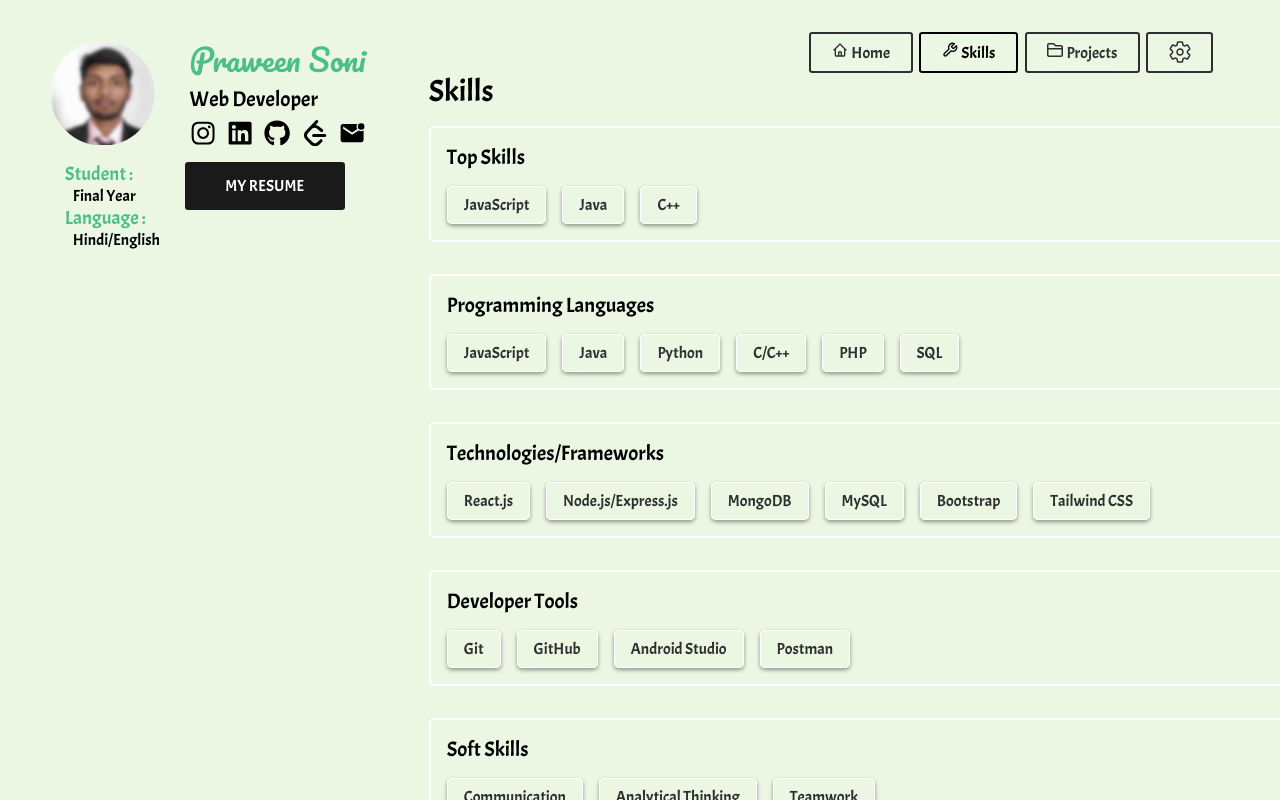
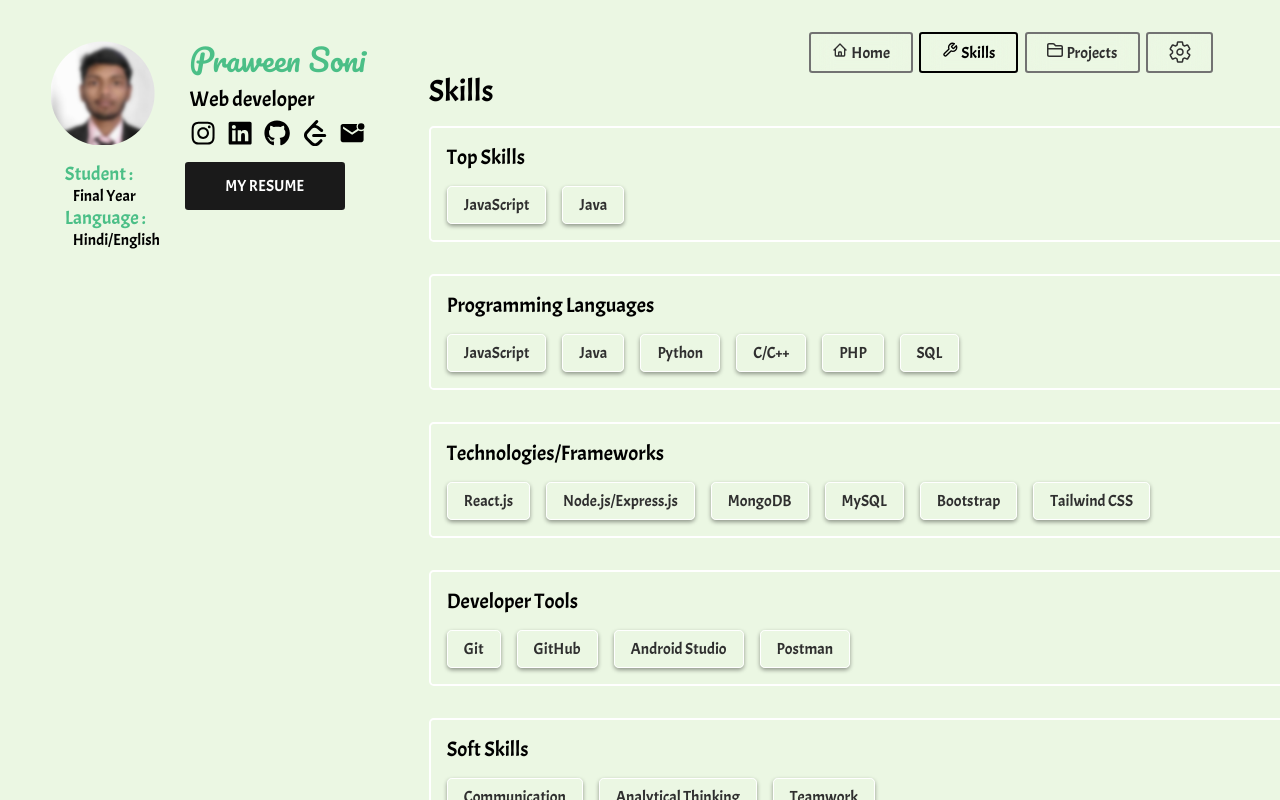
Before and after one commit to PraweenSoni/Portfolio, a React (Vite) app: page / in a window 1280 px wide. Both pictures are taken after a click on the button "Skills". Shown: the top 800 px of the page. Built offline with nearby package versions, Linux system fonts and the light colour scheme; a web font is replaced by a local one.

Commit message:
Small Bugs Fixed

```diff
--- a/src/components/Sections.jsx
+++ b/src/components/Sections.jsx
@@ -3,7 +3,7 @@ import Skills from "../pages/Skills";
 import Projects from "../pages/Projects";
 import "../styles/Sections.css";
 import Footer from "./Footer";
-import { useEffect } from "react";
+// import { useState, useEffect } from "react";
 
 // Icons
 import myPic from "/pic.png";
@@ -14,9 +14,7 @@ import { SiLeetcode } from "react-icons/si";
 import { IoMdMailUnread } from "react-icons/io";
 import { TbFileDownload } from "react-icons/tb";
 
-
-const Sections = ({ activeSection}) => {
-
+const Sections = ({ activeSection }) => {
   return (
     <>
       <header>
@@ -40,7 +38,7 @@ const ProfileCard = () => {
         <img src={myPic} className="MyPic" alt="My Picture" />
         <div>
           <h2>Praween Soni</h2>
-          <h4 id="intro">Web Developer</h4>
+          <h4 id="intro">Web developer</h4>
           <div className="icons">
             <a
               title="Instagram"
@@ -120,5 +118,4 @@ const ProfileCard = () => {
   );
 };
 
-
 export default Sections;
--- a/src/index.css
+++ b/src/index.css
@@ -50,6 +50,7 @@ body{
 
 .project-card-container {
   width: 100%;
+  user-select: none;
   display: grid;
   grid-template-columns: repeat(auto-fit, minmax(20rem, 1fr));
   gap: 1.5rem;
--- a/src/pages/Skills.jsx
+++ b/src/pages/Skills.jsx
@@ -7,7 +7,6 @@ const Skills = () => {
   const topSkills = [
     "JavaScript",
     "Java",
-    "C++",
   ];
   const programmingLanguages = [
     "JavaScript",
--- a/src/styles/Navbar.css
+++ b/src/styles/Navbar.css
@@ -20,7 +20,7 @@ nav ul button {
   background-color: transparent;
   color: var(--txt-white);
   backdrop-filter: blur(.7rem);
-  border: 2px solid var(--txt-white);
+  border: 2px solid #727272;
 }
 
 nav ul button:nth-last-child(1){
@@ -91,7 +91,7 @@ nav ul button:nth-last-child(1):hover .setting{
 
 .setting .sbox .stheme div:hover{
   background-color: var(--btn-color);
-  color: var(--primary-colour);
+  /* color: var(--txt-white); */
 }
 @media(max-width: 570px) {
   nav{
--- a/src/styles/ProjectCard.css
+++ b/src/styles/ProjectCard.css
@@ -43,7 +43,8 @@
 }
 
 .project-card-body p{
-    color: var(--txt-white);
+    /* color: var(--txt-white); */
+    color: #c6c6c6;
     height: 55%;
     max-height: 57%;
     overflow: scroll;
--- a/src/styles/Skills.css
+++ b/src/styles/Skills.css
@@ -24,6 +24,7 @@
 
 .skills-section {
   transition: 0.1s;
+  user-select: none;
 }
 
 .section-title {
```
